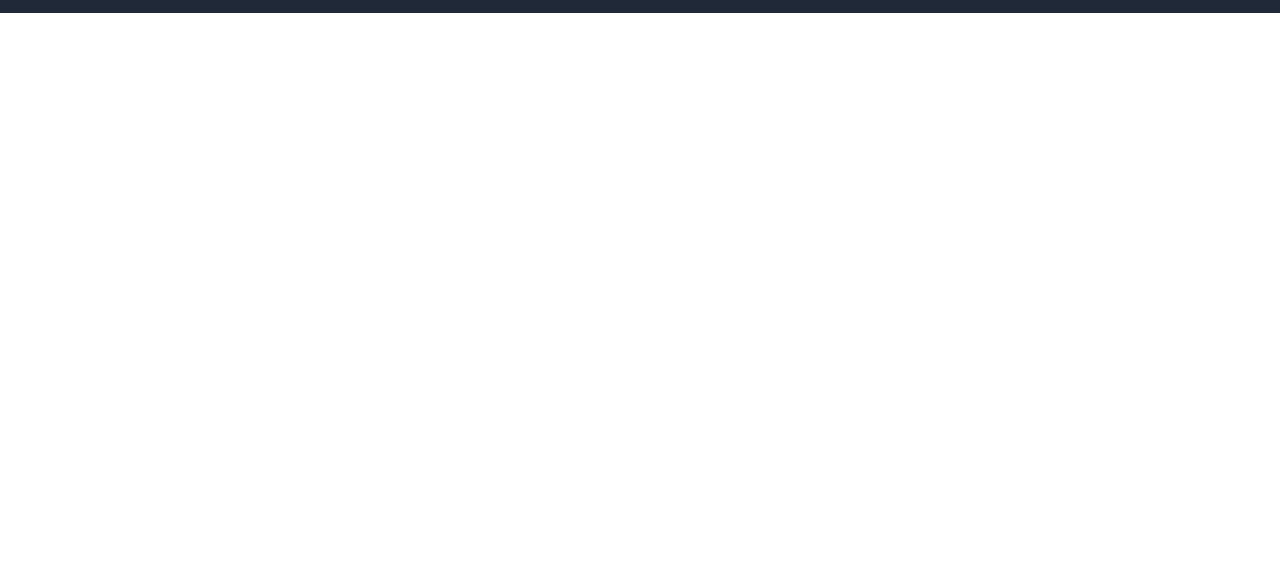
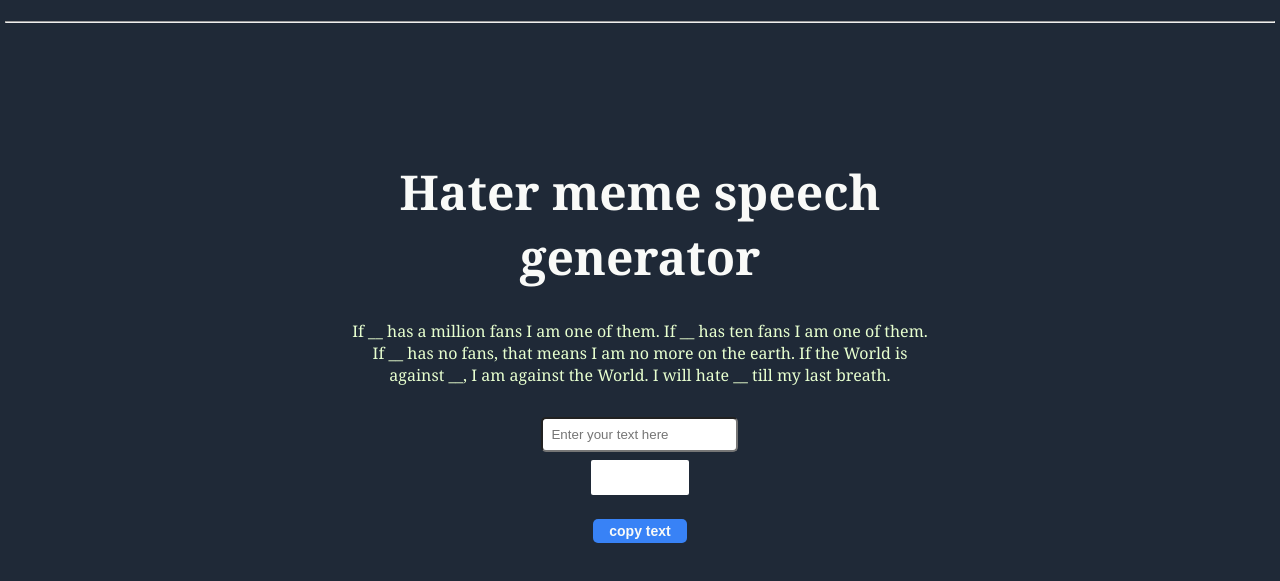
Before and after one commit to DARK-CODE-SSS/python_hate, a plain HTML site: page index.html in a window 1280 px wide. Shown: the part 83-664 px from the top of the page. Drawn offline with Linux system fonts and the light colour scheme.

Commit message:
added title-section

```diff
--- a/index.html
+++ b/index.html
@@ -19,6 +19,17 @@
             <li><a href="https://youtu.be/Btn9ND11v44">secret 3</a></li>
         </ul>
     </div>
-
+    <hr class="break">
+    <div class="title-section">
+        <div class="hero">
+            <div class="hero-text">Hater meme speech generator</div>
+            <div class="sub-hero-text">If __ has a million fans I am one of them. If __ has ten fans I am one of them. If __ has no fans, that means I am no more on the earth. If the World is against __, I am against the World. I will hate __ till my last breath.</div>
+            <div class="main-function">
+            <input type="text" placeholder="Enter your text here" id="input">
+            <div id="output"></div>
+            <button class="copy">copy text</button>
+            </div>
+        </div>
+    </div>
 </body>
 </html>
--- a/style.css
+++ b/style.css
@@ -4,13 +4,13 @@ body {
     display: flex;
     flex-direction: column;
     box-sizing: border-box;
+    background-color: #1f2937;
 }
 
 .header, .footer, .title-section {
     display: flex;
     justify-content: space-between;
     align-items: center;
-    background-color: #1f2937;
     padding: 1em 8em;
 }
 
@@ -51,3 +51,74 @@ body {
     border-radius: 10px;
     padding: 15px;
 }
+
+.hero .sub-hero-text {
+    text-align: center;
+}
+
+hr {
+    width: 99%;
+    color: white;
+    background-color: white;
+}
+
+.title-section {
+    padding: 8em;
+    display: flex;
+    justify-content: center;
+}
+
+.hero {
+    width: 60%;
+    display: flex;
+    flex-direction: column;
+    align-items: center;
+    gap: 16px;
+}
+
+.hero-text {
+    font-size: 48px;
+    font-weight: 700;
+    color: #F9FAF8;
+    text-align: center;
+}
+
+.main-function {
+    display: flex;
+    flex-direction: column;
+    align-items: center;
+}
+
+.hero #input {
+    padding: 8px;
+    box-shadow: 2px;
+    border-radius: 5px;
+}
+
+#output {
+    margin: 8px;
+    background-color: white;
+    border-radius: 2px;
+    box-shadow: 2px;
+    min-width: 50%;
+    min-height: 35px;
+}
+
+.hero .copy {
+    background-color: #3882f6;
+    border-radius: 5px;
+    font-size: 14px;
+    font-weight: bold;
+    color: #F9FAF8;
+    padding: 4px 16px;
+    margin-top: 16px;
+    border: none;
+    display: flex;
+    align-items: center;
+    transition: all 0.5s ease-in-out;
+    transform: scale(1);
+}
+
+.hero .copy:hover {
+    transform: scale(1.15);
+}
```
